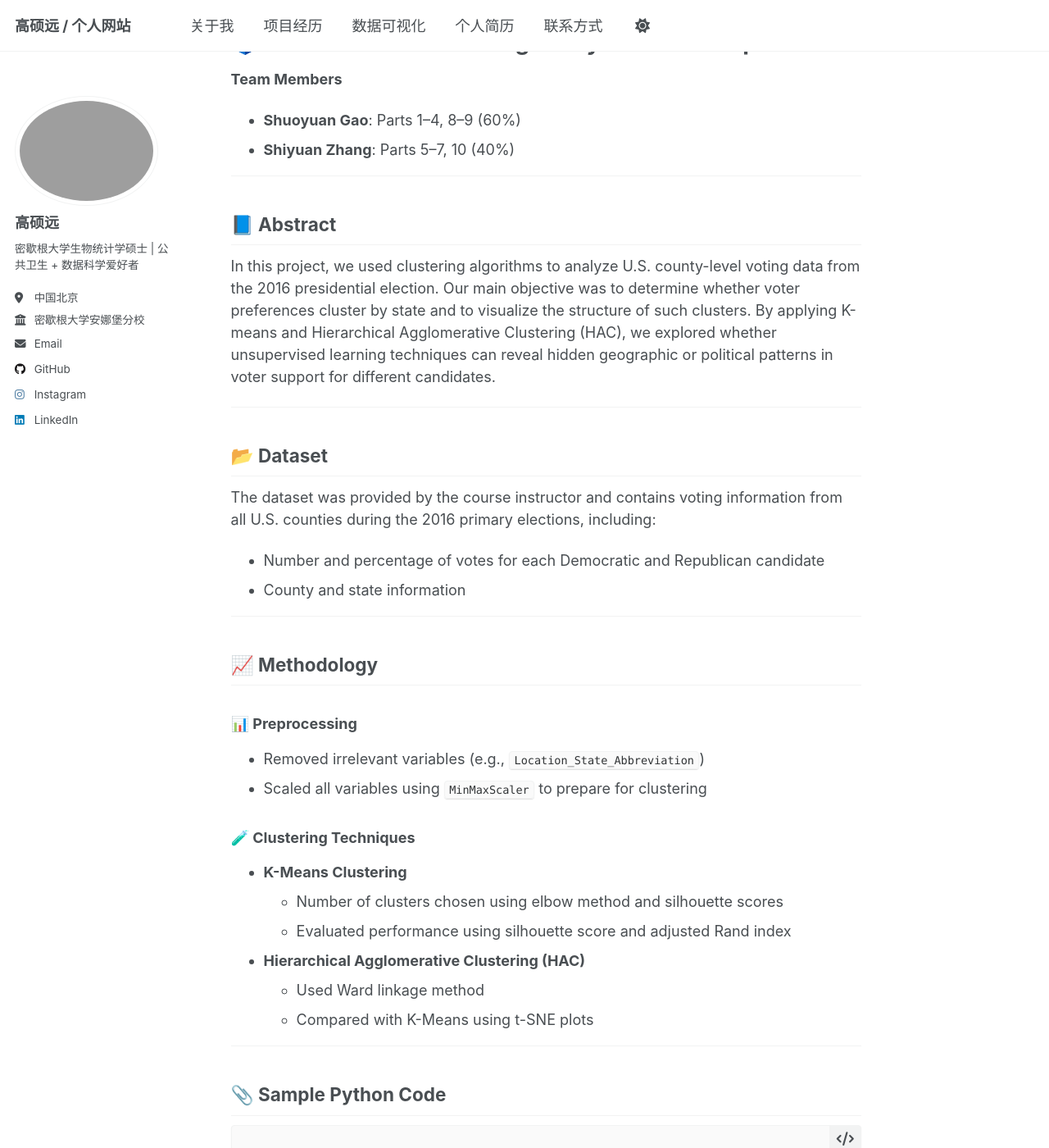
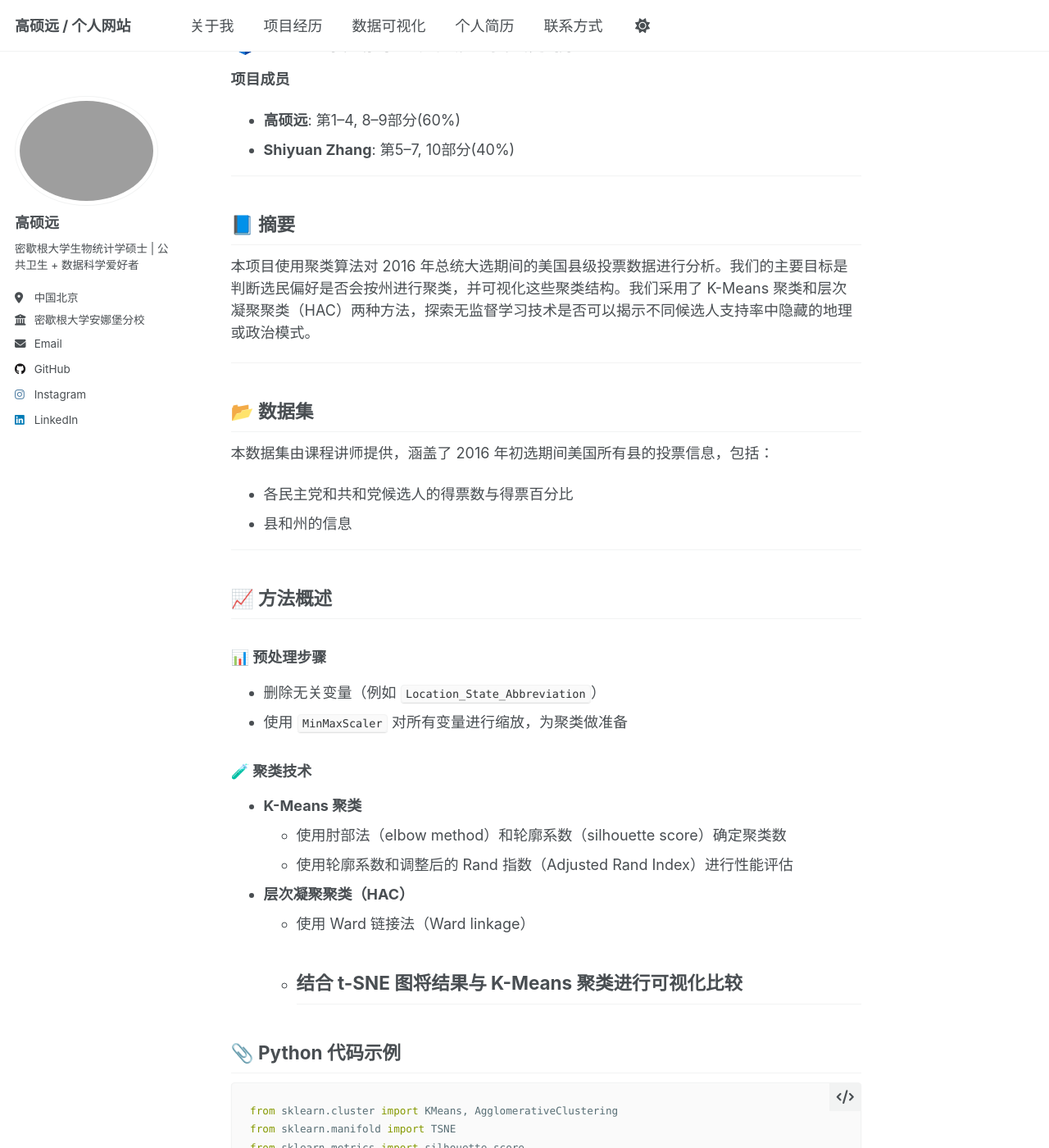
Before and after one commit to GSYH/zh, a Jekyll site: the page built from _portfolio/us-election-model.md, in a window 1280 px wide and 1400 px high, scrolled down 257 px. Shown: the whole window at 82% size. Built offline with Jekyll 4.4.1, drawn with Linux system fonts in a browser that asks for light colours; some of the changed text lies outside the part shown.

Commit message:
Update us-election-model.md

````diff
--- a/_portfolio/us-election-model.md
+++ b/_portfolio/us-election-model.md
@@ -1,56 +1,55 @@
 ---
-title: "U.S. Election Clustering Analysis"
+title: "2016年美国总统大选聚类分析"
 layout: single
 permalink: /projects/us-election/
 author_profile: true
 date: 2022-05-12
 ---
 
-This project employs unsupervised machine learning techniques to uncover and visualize patterns in county-level voting behavior from the 2016 U.S. presidential election.
+本项目使用无监督机器学习技术分析 2016 年美国总统大选中县级的投票行为数据，挖掘并可视化其中的潜在模式。
 
 ---
-# 🗳️ U.S. Election Clustering Analysis – Final Report
+# 🗳️ 2016年美国总统大选聚类分析
 
-**Team Members**
-- **Shuoyuan Gao**: Parts 1–4, 8–9 (60%)
-- **Shiyuan Zhang**: Parts 5–7, 10 (40%)
+**项目成员**
+- **高硕远**: 第1–4, 8–9部分(60%)
+- **Shiyuan Zhang**: 第5–7, 10部分(40%)
 
 ---
 
-## 📘 Abstract
+## 📘 摘要
 
-In this project, we used clustering algorithms to analyze U.S. county-level voting data from the 2016 presidential election. Our main objective was to determine whether voter preferences cluster by state and to visualize the structure of such clusters. By applying K-means and Hierarchical Agglomerative Clustering (HAC), we explored whether unsupervised learning techniques can reveal hidden geographic or political patterns in voter support for different candidates.
+本项目使用聚类算法对 2016 年总统大选期间的美国县级投票数据进行分析。我们的主要目标是判断选民偏好是否会按州进行聚类，并可视化这些聚类结构。我们采用了 K-Means 聚类和层次凝聚聚类（HAC）两种方法，探索无监督学习技术是否可以揭示不同候选人支持率中隐藏的地理或政治模式。
 
 ---
 
-## 📂 Dataset
+## 📂 数据集
 
-The dataset was provided by the course instructor and contains voting information from all U.S. counties during the 2016 primary elections, including:
-- Number and percentage of votes for each Democratic and Republican candidate
-- County and state information
+本数据集由课程讲师提供，涵盖了 2016 年初选期间美国所有县的投票信息，包括：
+- 各民主党和共和党候选人的得票数与得票百分比
+- 县和州的信息
 
 ---
 
-## 📈 Methodology
+## 📈 方法概述
 
-### 📊 Preprocessing
+### 📊 预处理步骤
 
-- Removed irrelevant variables (e.g., `Location_State_Abbreviation`)
-- Scaled all variables using `MinMaxScaler` to prepare for clustering
+- 删除无关变量（例如 `Location_State_Abbreviation`）
+- 使用 `MinMaxScaler` 对所有变量进行缩放，为聚类做准备
 
-### 🧪 Clustering Techniques
+### 🧪 聚类技术
 
-- **K-Means Clustering**
-  - Number of clusters chosen using elbow method and silhouette scores
-  - Evaluated performance using silhouette score and adjusted Rand index
+- **K-Means 聚类**
+  - 使用肘部法（elbow method）和轮廓系数（silhouette score）确定聚类数
+  - 使用轮廓系数和调整后的 Rand 指数（Adjusted Rand Index）进行性能评估
 
-- **Hierarchical Agglomerative Clustering (HAC)**
-  - Used Ward linkage method
-  - Compared with K-Means using t-SNE plots
-
+- **层次凝聚聚类（HAC）**
+  - 使用 Ward 链接法（Ward linkage）
+  - 结合 t-SNE 图将结果与 K-Means 聚类进行可视化比较
 ---
 
-## 📎 Sample Python Code
+## 📎 Python 代码示例
 
 ```python
 from sklearn.cluster import KMeans, AgglomerativeClustering
@@ -80,6 +79,6 @@ plt.title("t-SNE with K-Means Clusters")
 plt.show()
 ```
 
-### 📎 Full Report
+### 📎 完整报告
 
-[📄 View Full Report (PDF)](/files/uselection_report.pdf)
+[📄 点击阅读完整版 (PDF)](/files/uselection_report.pdf)
````
